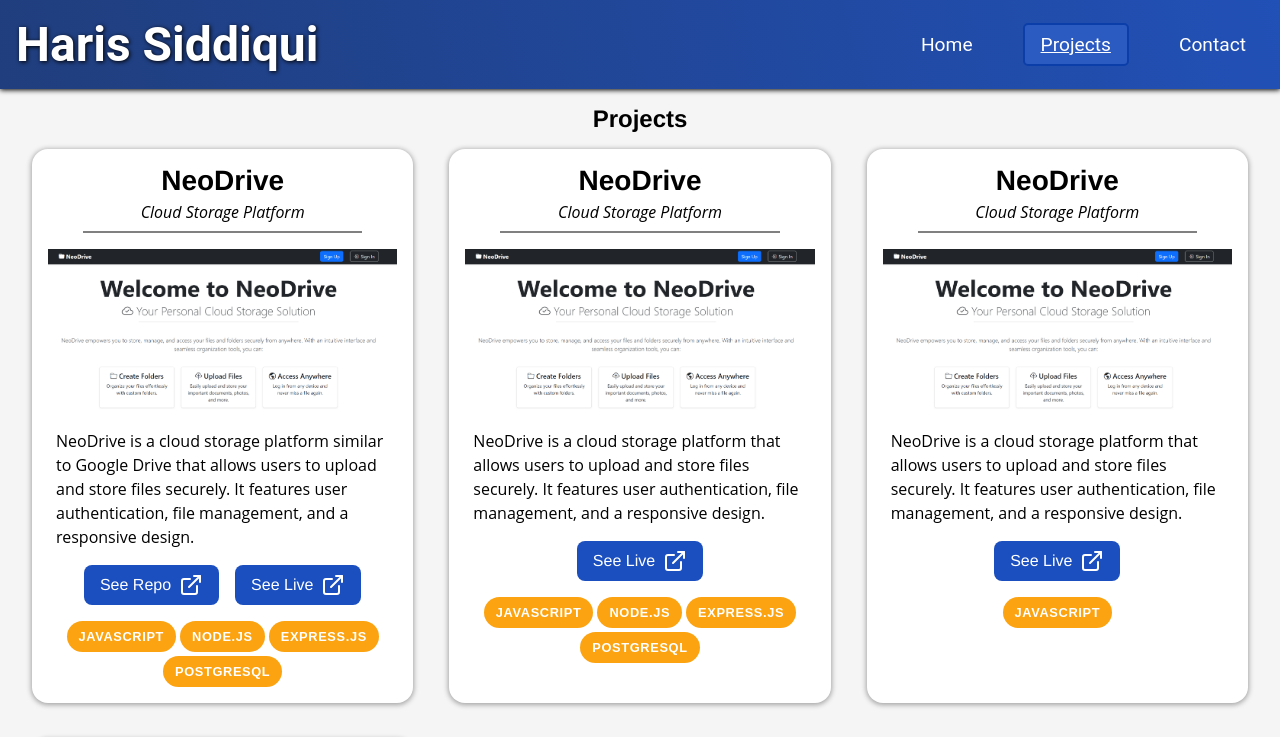
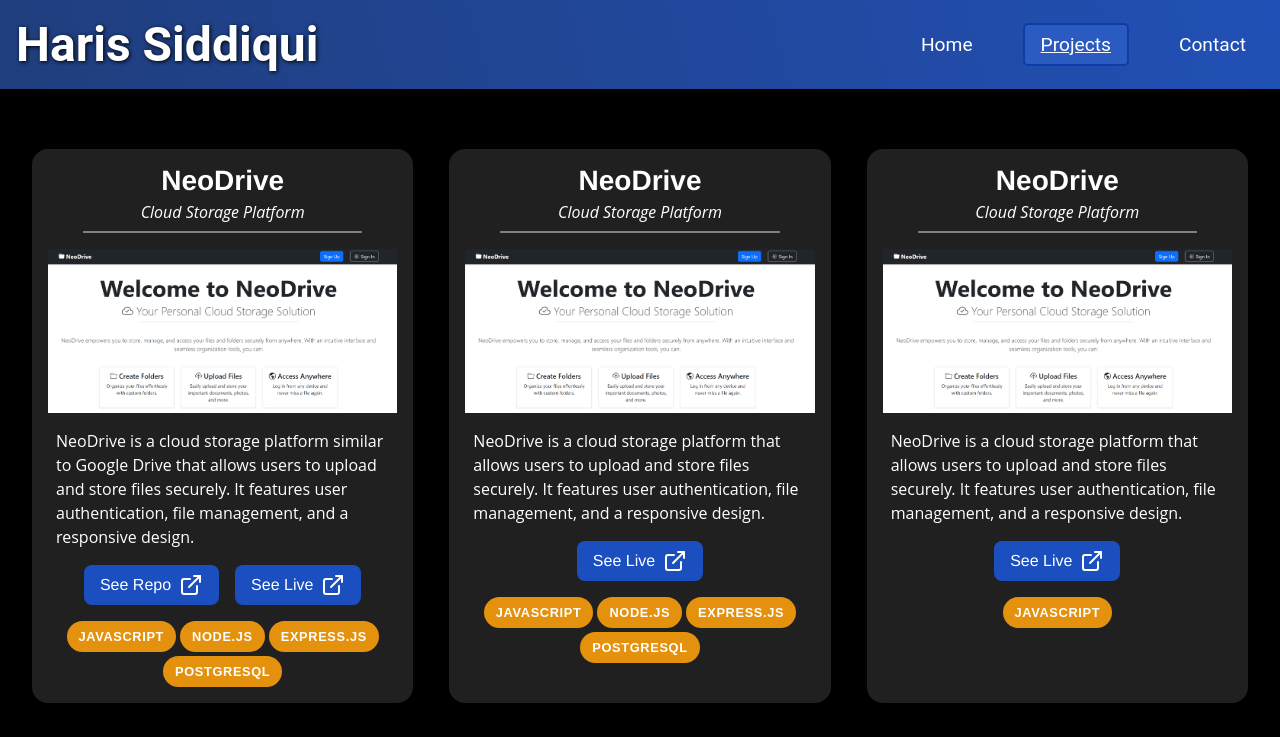
Before and after one commit to Haris-199/portfolio, a React (Vite) app: page /projects in a window 1280 px wide. Shown: the top 737 px of the page. Built offline with nearby package versions, Linux system fonts and the light colour scheme.

Commit message:
Change to dark theme

```diff
--- a/src/App.tsx
+++ b/src/App.tsx
@@ -10,6 +10,12 @@ const theme = {
   grey: "#E5E5E5",
   shadow: "#A5A5A5",
   white: "#FFFFFF",
+
+  text: "#FFF",
+  background: "#000000",
+  foreground: "#202020",
+  primary: "#1b4fc0",
+  secondary: "#e4920e",
 };
 
 export default function App() {
--- a/src/components/ProjectCard.tsx
+++ b/src/components/ProjectCard.tsx
@@ -3,25 +3,19 @@ import { styled } from 'styled-components';
 import { ExternalLink } from 'lucide-react';
 
 const Div = styled.div`
-  background-color: ${(props) => props.theme.white};
+  background-color: ${(props) => props.theme.foreground};
   display: flex;
   flex-direction: column;
+  align-items: center;
   gap: 1rem;
-  align-items: center;
-  box-shadow: 0px 1px 5px 1px ${(props) => props.theme.shadow};
+  color: ${(props) => props.theme.text};
   border-radius: 1rem;
   padding: 1rem;
-  transition: transform 0.3s ease, box-shadow 0.3s ease;
+  transition: all 0.3s ease, box-shadow 0.3s ease;
 
   &:hover {
     transform: translateY(-5px);
-    box-shadow: 0px 4px 10px 2px ${(props) => props.theme.shadow};
-  }
-
-  .category {
-    font-family: 'Montserrat', sans-serif;
-    text-transform: uppercase;
-    letter-spacing: 0.05em;
+    scale: 1.01;
   }
 
   .titles-div {
@@ -86,7 +80,6 @@ const LinksDiv = styled.div`
   justify-content: center;
   gap: 1rem;
 
-
   a {
     text-decoration: none;
     background-color: ${(props) => props.theme.blue};
@@ -100,7 +93,6 @@ const LinksDiv = styled.div`
     align-items: center;
     gap: 0.5rem;
     transition: all 0.3s ease;
-
 
     &:hover {
       scale: 1.015;
@@ -116,16 +108,18 @@ const CategoriesDiv = styled.div`
   gap: 0.25rem;
 
   .category {
-    background-color: ${(props) => props.theme.orange};
-    color: ${(props) => props.theme.white};
+    background-color: ${(props) => props.theme.secondary};
     padding: 0.5rem 0.75rem;
     border-radius: 1rem;
+    font-family: 'Montserrat', sans-serif;
     font-size: 0.8rem;
     font-weight: bold;
+    text-transform: uppercase;
+    letter-spacing: 0.05em;
     transition: all 0.3s ease;
 
     &:hover {
-      opacity: 0.7;
+      scale: 1.04;
     }
   }
 `;
--- a/src/global.css
+++ b/src/global.css
@@ -10,7 +10,7 @@
 body {
   font-family: Helvetica, system-ui, "Segoe UI", Roboto, Arial, sans-serif, "Apple Color Emoji", "Segoe UI Emoji", "Segoe UI Symbol";
   height: 100dvh;
-  background-color: #F5F5F5;
+  background-color: black;
 }
 
 article, aside, details, figcaption, figure,
```
